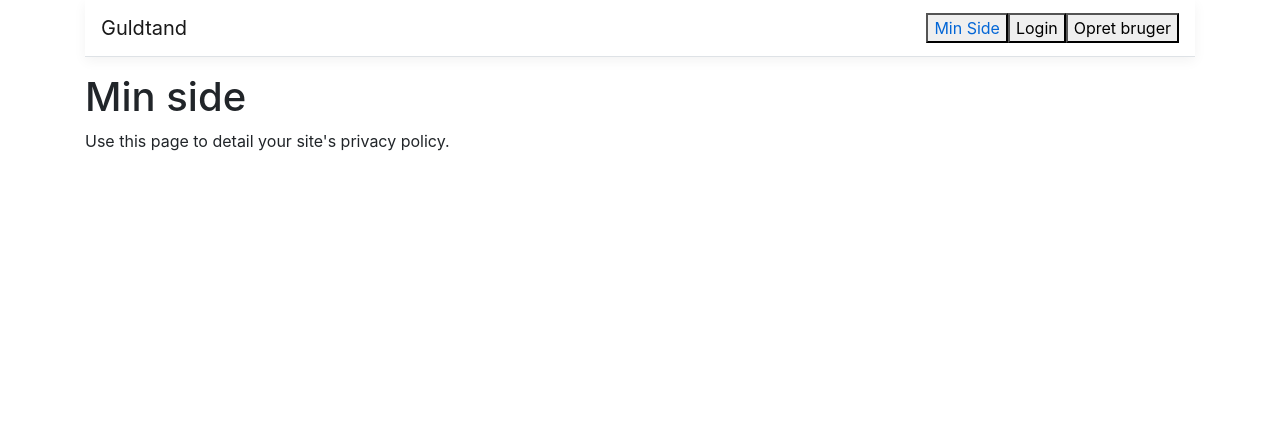
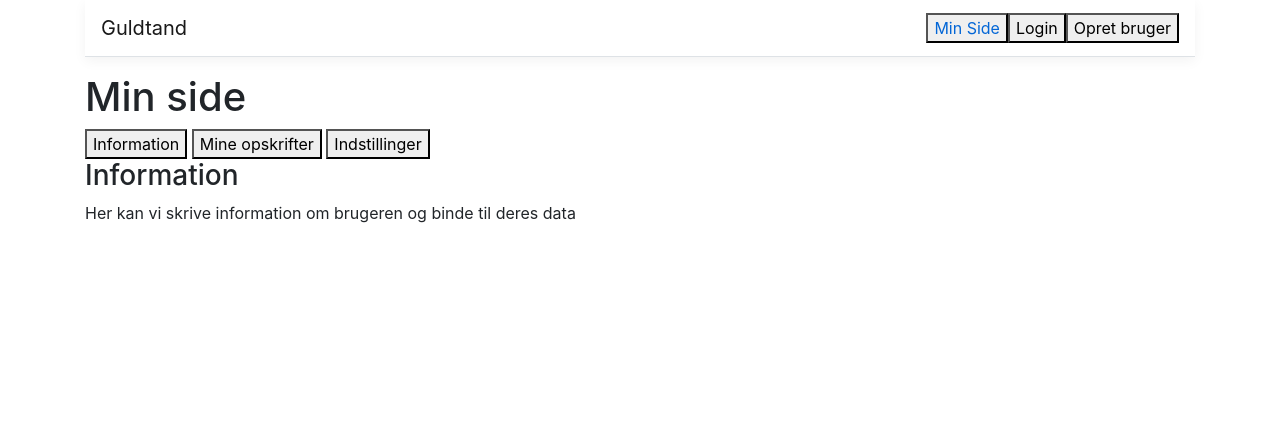
Before and after one commit to Jogans/Gruppe1Semester4, an ASP.NET Core app: page /UserPage in a window 1280 px wide. Shown: the top 422 px of the page. Run offline with ASP.NET Core 8, Linux system fonts and the light colour scheme.

Commit message:
Added basic UserPage - still need to bind to the user's data

```diff
--- a/WebApplicationTest/WebApplication1/Pages/UserPage.cshtml
+++ b/WebApplicationTest/WebApplication1/Pages/UserPage.cshtml
@@ -3,6 +3,54 @@
 @{
     ViewData["Title"] = "Min side";
 }
+
+<environment include="Development" >
+    <link rel="stylesheet" href="~/lib/bootstrap/dist/css/bootstrap.css" / >
+    <link rel="stylesheet" href="~/css/UserPage.css" / >
+</environment >
+
 <h1>@ViewData["Title"]</h1>
 
-<p>Use this page to detail your site's privacy policy.</p>
+<!-- Tab links -->
+<div class="tab">
+    <button class="tablinks" onclick="openCity(event, 'Information')" id="defaultOpen">Information</button>
+    <button class="tablinks" onclick="openCity(event, 'Opskrifter')">Mine opskrifter</button>
+    <button class="tablinks" onclick="openCity(event, 'Indstillinger')">Indstillinger</button>
+</div>
+
+<!-- Tab content -->
+<div id="Information" class="tabcontent">
+    <h3>Information</h3>
+    <p>Her kan vi skrive information om brugeren og binde til deres data</p>
+</div>
+
+<div id="Opskrifter" class="tabcontent">
+    <h3>Mine opskrifter</h3>
+    <p>Her skal vi både vise de opskrifter, brugeren har oprettet, og opskrifter, som brugeren abonnerer på</p>
+</div>
+
+<div id="Indstillinger" class="tabcontent">
+    <h3>Indstillinger</h3>
+    <p>Her skal bruger kunne ændre sine indstillinger</p>
+</div>
+
+<script>
+    function openCity(evt, cityName) {
+        var i, tabcontent, tablinks;
+        tabcontent = document.getElementsByClassName("tabcontent");
+        for (i = 0; i < tabcontent.length; i++) {
+            tabcontent[i].style.display = "none";
+        }
+        tablinks = document.getElementsByClassName("tablinks");
+        for (i = 0; i < tablinks.length; i++) {
+            tablinks[i].className = tablinks[i].className.replace(" active", "");
+        }
+        document.getElementById(cityName).style.display = "block";
+        evt.currentTarget.className += " active";
+    }
+</script>
+
+<script>
+    // Get the element with id="defaultOpen" and click on it
+    document.getElementById("defaultOpen").click();
+</script>
--- a/WebApplicationTest/WebApplication1/Pages/UserPage.cshtml.cs
+++ b/WebApplicationTest/WebApplication1/Pages/UserPage.cshtml.cs
@@ -15,5 +15,7 @@
         public void OnGet()
         {
         }
+
+
     }
 }
```
Also changed, not shown: WebApplicationTest/WebApplication1/wwwroot/css/UserPage.css (added, +45 -0 lines).
